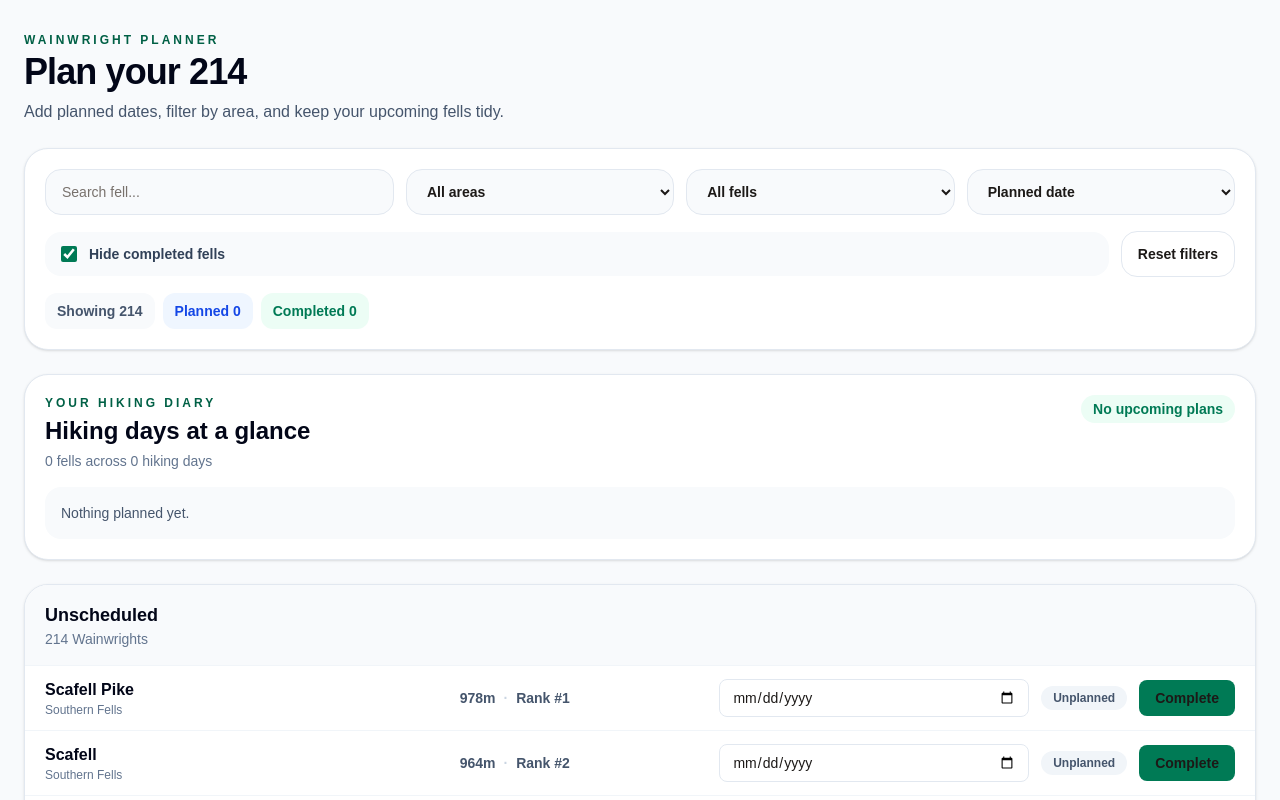
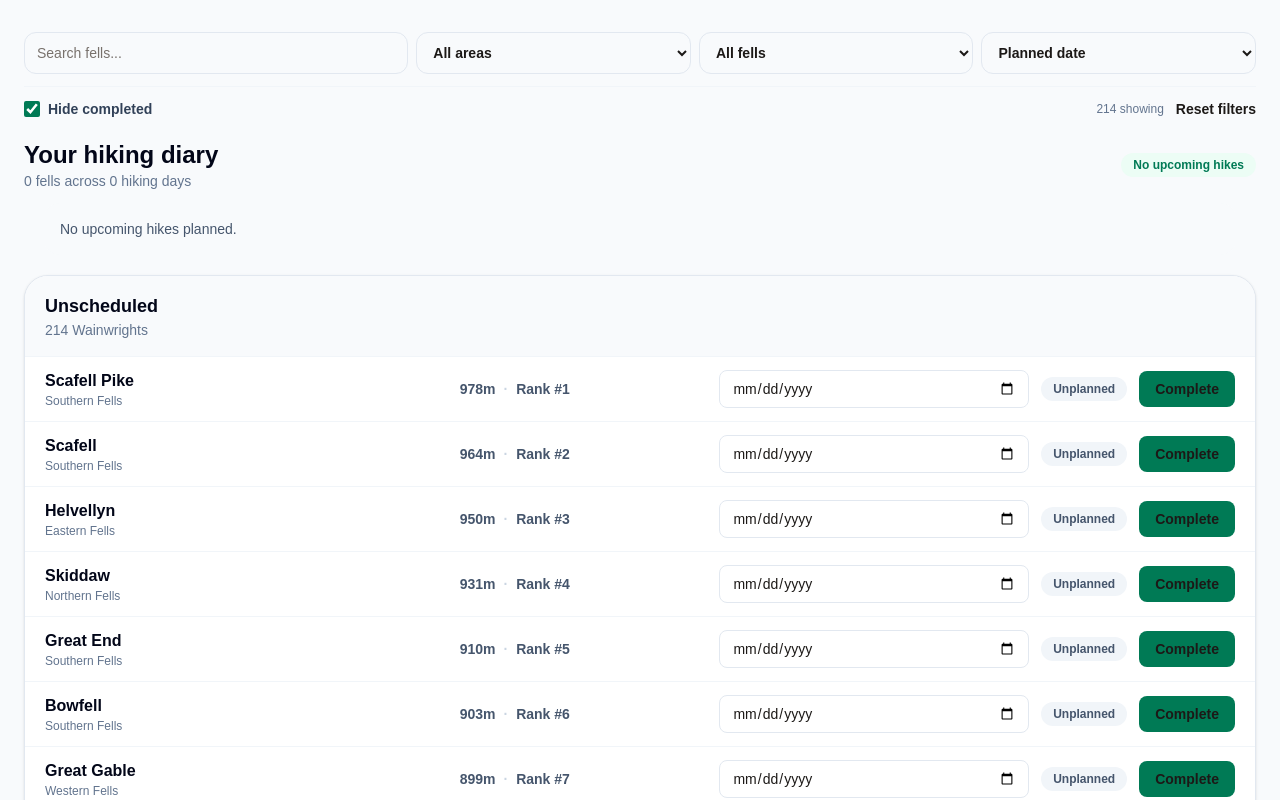
Before and after one commit to tambrulee/wainwright-tracker, a Next.js app: page /fells in a window 1280 px wide. Shown: the top 800 px of the page. Built offline with nearby package versions, Linux system fonts and the light colour scheme.

Commit message:
Planner improvements & streamline

```diff
--- a/components/fells/FellPlanner.tsx
+++ b/components/fells/FellPlanner.tsx
@@ -155,6 +155,9 @@ export default function FellPlanner({
     String(today.getDate()).padStart(2, "0"),
   ].join("-");
   const nextPlannedDate = plannedDates.find((date) => date >= todayKey);
+  const upcomingDates = plannedDates.filter((date) => date >= todayKey);
+  const overdueDates = plannedDates.filter((date) => date < todayKey);
+  const [showOverdue, setShowOverdue] = useState(false);
 
   const saveDate = (fellId: string, value: string) => {
     onUpdatePlannedDate?.(fellId, value);
@@ -217,58 +220,44 @@ export default function FellPlanner({
   };
 
   return (
-    <section className="space-y-6">
-      <div>
-        <p className="text-xs font-black uppercase tracking-[0.25em] text-emerald-800">
-          Wainwright Planner
-        </p>
-        <h1 className="mt-1 text-3xl font-black tracking-tight text-slate-950 sm:text-4xl">
-          Plan your 214
-        </h1>
-        <p className="mt-2 max-w-2xl text-sm text-slate-600 sm:text-base">
-          Add planned dates, filter by area, and keep your upcoming fells tidy.
-        </p>
-      </div>
-    {/* Filter Controls */}
-      <div className="rounded-3xl border border-slate-200 bg-white p-4 shadow-sm sm:p-5">
-        <div className="grid gap-3 md:grid-cols-2 xl:grid-cols-[1.3fr_1fr_1fr_1fr]">
+    <section className="space-y-4 sm:space-y-5">
+      {/* Lightweight toolbar, no redundant page heading */}
+      <div className="space-y-3">
+        <div className="grid grid-cols-2 gap-2 lg:grid-cols-[minmax(180px,1.4fr)_repeat(3,minmax(0,1fr))]">
           <input
+            aria-label="Search fells"
             value={search}
             onChange={(e) => updateFilter("search", e.target.value)}
-            placeholder="Search fell..."
-            className="w-full rounded-2xl border border-slate-200 bg-slate-50 px-4 py-3 text-sm outline-none focus:border-emerald-700 focus:bg-white"
+            placeholder="Search fells..."
+            className="col-span-2 min-w-0 rounded-xl border border-slate-200 bg-slate-50 px-3 py-2.5 text-sm text-slate-900 outline-none focus:border-emerald-700 focus:bg-white lg:col-span-1"
           />
-
           <select
+            aria-label="Filter by area"
             value={area}
             onChange={(e) => updateFilter("area", e.target.value)}
-            className="w-full rounded-2xl border border-slate-200 bg-slate-50 px-4 py-3 text-sm font-semibold outline-none focus:border-emerald-700 focus:bg-white"
+            className="min-w-0 rounded-xl border border-slate-200 bg-slate-50 px-3 py-2.5 text-sm font-semibold text-slate-800 outline-none focus:border-emerald-700 focus:bg-white"
           >
             <option value="all">All areas</option>
             {areas.map((areaName) => (
-              <option key={areaName} value={areaName}>
-                {areaName}
-              </option>
+              <option key={areaName} value={areaName}>{areaName}</option>
             ))}
           </select>
-
           <select
+            aria-label="Filter by status"
             value={status}
-            onChange={(e) =>
-              updateFilter("status", e.target.value as StatusFilter)
-            }
-            className="w-full rounded-2xl border border-slate-200 bg-slate-50 px-4 py-3 text-sm font-semibold outline-none focus:border-emerald-700 focus:bg-white"
+            onChange={(e) => updateFilter("status", e.target.value as StatusFilter)}
+            className="min-w-0 rounded-xl border border-slate-200 bg-slate-50 px-3 py-2.5 text-sm font-semibold text-slate-800 outline-none focus:border-emerald-700 focus:bg-white"
           >
             <option value="all">All fells</option>
             <option value="planned">Planned</option>
             <option value="unplanned">Unplanned</option>
             <option value="completed">Completed</option>
           </select>
-
           <select
+            aria-label="Sort fells"
             value={sort}
             onChange={(e) => updateFilter("sort", e.target.value as SortOption)}
-            className="w-full rounded-2xl border border-slate-200 bg-slate-50 px-4 py-3 text-sm font-semibold outline-none focus:border-emerald-700 focus:bg-white"
+            className="col-span-2 min-w-0 rounded-xl border border-slate-200 bg-slate-50 px-3 py-2.5 text-sm font-semibold text-slate-800 outline-none focus:border-emerald-700 focus:bg-white lg:col-span-1"
           >
             <option value="planned-date">Planned date</option>
             <option value="rank">Wainwright rank</option>
@@ -278,67 +267,48 @@ export default function FellPlanner({
           </select>
         </div>
 
-        <div className="mt-4 grid gap-3 sm:grid-cols-[1fr_auto] sm:items-center">
-          <label className="flex items-center gap-3 rounded-2xl bg-slate-50 px-4 py-3 text-sm font-semibold text-slate-700">
+        <div className="mt-3 flex flex-wrap items-center justify-between gap-3 border-t border-slate-100 pt-3">
+          <label className="flex cursor-pointer items-center gap-2 text-xs font-semibold text-slate-700 sm:text-sm">
             <input
               type="checkbox"
               checked={hideCompleted}
-              onChange={(e) =>
-                updateFilter("hideCompleted", e.target.checked)
-              }
+              onChange={(e) => updateFilter("hideCompleted", e.target.checked)}
               className="h-4 w-4 accent-emerald-700"
             />
-            Hide completed fells
+            Hide completed
           </label>
-
+          <div className="flex items-center gap-3">
+            <span className="text-xs text-slate-500" aria-live="polite">
+              {filteredFells.length} showing
+            </span>
             <button
               type="button"
               onClick={resetFilters}
-            className="rounded-2xl border border-slate-200 bg-white px-4 py-3 text-sm font-bold text-slate-700 hover:bg-slate-50"
+              className="text-xs font-bold text-emerald-800 underline-offset-4 hover:underline focus-visible:underline sm:text-sm"
             >
               Reset filters
             </button>
           </div>
-
-        <div className="mt-4 grid grid-cols-3 gap-2 text-center text-xs font-bold sm:flex sm:flex-wrap sm:text-sm">
-          <span className="rounded-xl bg-slate-50 px-3 py-2 text-slate-600">
-            Showing {filteredFells.length}
-          </span>
-          <span className="rounded-xl bg-blue-50 px-3 py-2 text-blue-700">
-            Planned {plannedCount}
-          </span>
-          <span className="rounded-xl bg-emerald-50 px-3 py-2 text-emerald-700">
-            Completed {completedCount}
-          </span>
         </div>
       </div>
 
-      <section className="overflow-hidden rounded-3xl border border-slate-200 bg-white shadow-sm">
-        <div className="flex items-start justify-between gap-4 px-4 pb-4 pt-5 sm:px-5">
+      <section className="space-y-3">
+        <div className="flex flex-wrap items-center justify-between gap-3">
           <div>
-            <p className="text-xs font-black uppercase tracking-[0.25em] text-emerald-800">
-              Your hiking diary
-            </p>
-            <h2 className="mt-1 text-2xl font-black text-slate-950">
-              Hiking days at a glance
-            </h2>
-            <p className="mt-1 text-sm text-slate-500">
-              {plannedCount} fell{plannedCount === 1 ? "" : "s"} across {plannedDates.length} hiking day{plannedDates.length === 1 ? "" : "s"}
-            </p>
+            <h1 className="text-xl font-black text-slate-950 sm:text-2xl">Your hiking diary</h1>
+            <p className="text-sm text-slate-500">{plannedCount} fells across {plannedDates.length} hiking days</p>
           </div>
-
-          <span className="rounded-full bg-emerald-50 px-3 py-1 text-sm font-bold text-emerald-700">
-            {nextPlannedDate ? `${formatShortDate(nextPlannedDate)} next` : "No upcoming plans"}
+          <span className="rounded-full bg-emerald-50 px-3 py-1 text-xs font-bold text-emerald-700">
+            {nextPlannedDate ? `Next hike · ${formatShortDate(nextPlannedDate)}` : "No upcoming hikes"}
           </span>
         </div>
-
-        {plannedDates.length === 0 ? (
+        {upcomingDates.length === 0 ? (
           <p className="mx-4 mb-5 rounded-2xl bg-slate-50 p-4 text-sm text-slate-600 sm:mx-5">
-            Nothing planned yet.
+            No upcoming hikes planned.
           </p>
         ) : (
-          <div className="flex gap-2 overflow-x-auto border-t border-slate-100 bg-slate-50/70 px-4 py-3 sm:px-5">
-            {plannedDates.map((date) => {
+          <div className="flex gap-2 overflow-x-auto pb-2">
+            {upcomingDates.map((date) => {
               const dayFells = plannedCalendarDays[date];
               const isNext = date === nextPlannedDate;
               const isPast = date < todayKey;
@@ -384,6 +354,28 @@ export default function FellPlanner({
           </div>
         )}
       </section>
+
+      {overdueDates.length > 0 && (
+        <section className="rounded-xl border border-slate-200 bg-white">
+          <button type="button" aria-expanded={showOverdue}
+            onClick={() => setShowOverdue((value) => !value)}
+            className="flex w-full items-center justify-between gap-3 px-4 py-3 text-left text-sm font-semibold text-slate-700">
+            <span>Overdue hikes <span className="ml-2 text-slate-500">{overdueDates.length} date{overdueDates.length === 1 ? "" : "s"}</span></span>
+            <span aria-hidden="true">{showOverdue ? "−" : "+"}</span>
+          </button>
+          {showOverdue && (
+            <div className="divide-y divide-slate-100 border-t border-slate-100">
+              {overdueDates.map((date) => (
+                <button key={date} type="button" onClick={() => jumpToDate(date)}
+                  className="flex w-full items-center justify-between gap-3 px-4 py-3 text-left text-sm hover:bg-slate-50">
+                  <span><strong>{formatShortDate(date)}</strong> · {plannedCalendarDays[date].map((fell) => fell.name).join(" · ")}</span>
+                  <span className="shrink-0 text-emerald-700">View →</span>
+                </button>
+              ))}
+            </div>
+          )}
+        </section>
+      )}
 
       {/* Planned Dates */}
 
```
Lines whose indentation alone changed are shown as unchanged.
